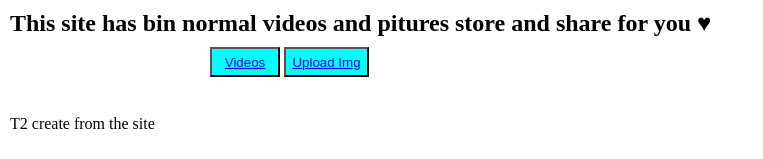
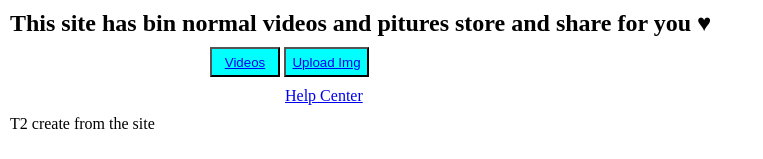
Before and after one commit to Tomrsh/T2-Gallery, a plain HTML site: page pictures.html in a window 1280 px wide. Shown: the top 159 px of the page, without its empty margins (0-763 px from the left). Drawn offline with Linux system fonts and the light colour scheme.

Commit message:
Update pictures.html

```diff
--- a/pictures.html
+++ b/pictures.html
@@ -57,6 +57,8 @@
         <a href='https://t2-uploadimg.netlify.app/'>Upload Img</a>
       </button>
     </div>
+    <a style="margin-left: 285px" href="helpcent.html">Help Center </a>
+
         <br>
     <div id="t2name">
         <p style="margin: 10px">T2 create from the site </p>
```
